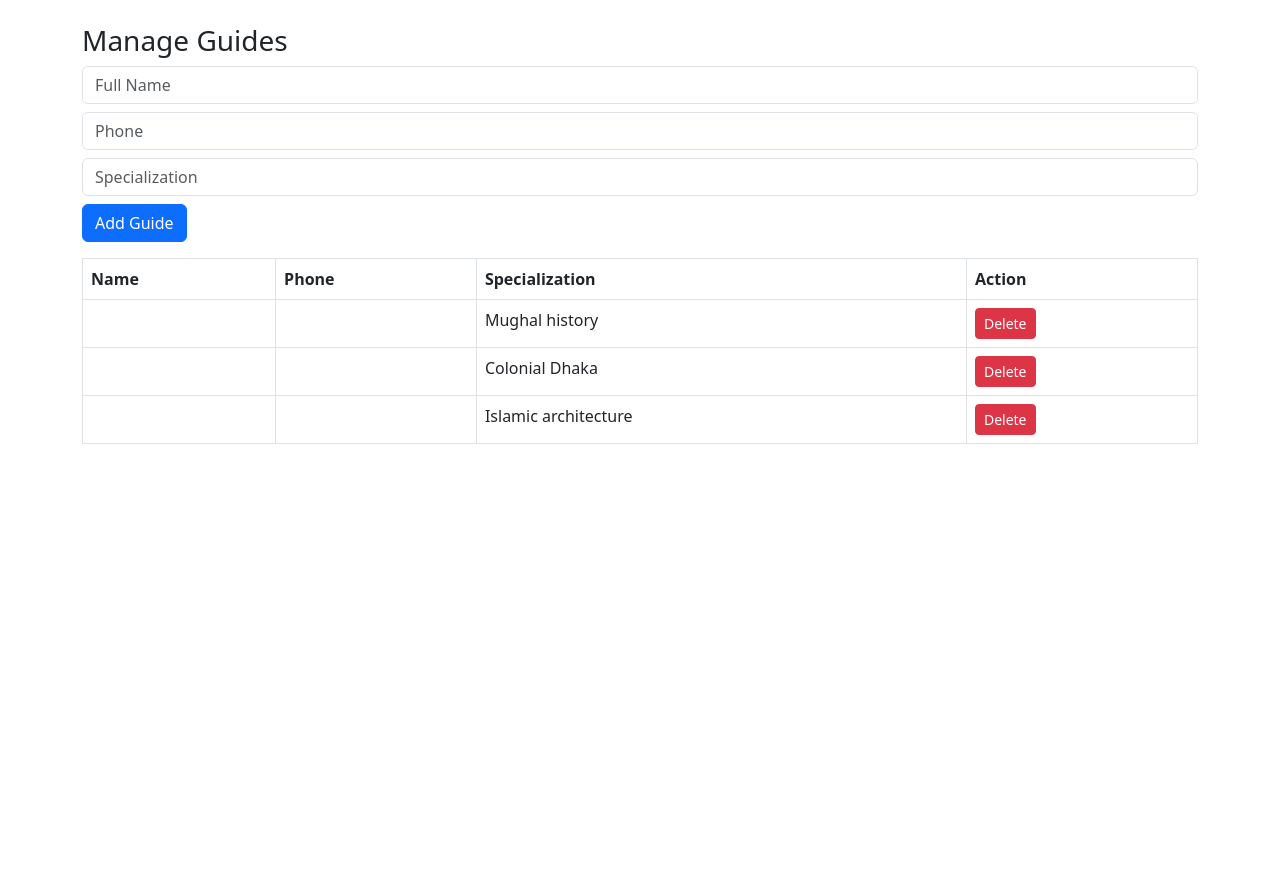
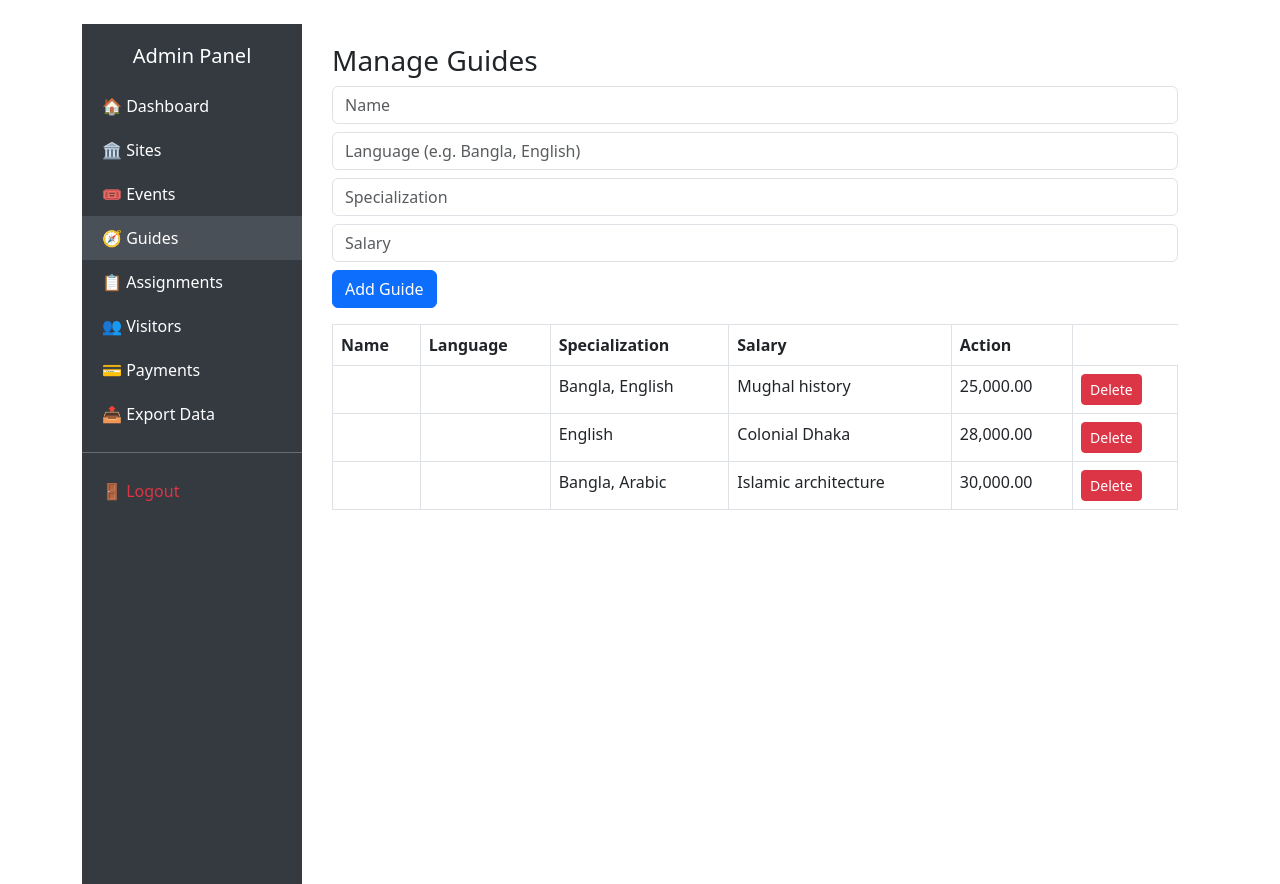
Before and after one commit to Afifa637/Heritage-Database-Project, a PHP site: page /admin/manage_guides.php in a window 1280 px wide. Run offline with PHP 8.4, Linux system fonts and the light colour scheme; a user stored in the database is signed in; data comes from the database, SQL or seed files in the repository; both versions use the stored data as it was after the commit; data that the repository does not hold is empty.

Commit message:
Added Admin Dashboard files

```diff
--- a/admin/dashboard.php
+++ b/admin/dashboard.php
@@ -1,6 +1,7 @@
 <?php
 // admin/dashboard.php
 session_start();
+require_once 'headerFooter.php';
 require_once __DIR__ . '/../includes/db_connect.php';
 if (empty($_SESSION['admin_logged_in'])) {
     header('Location: login.php');
@@ -39,7 +40,7 @@ $stmt = $pdo->query("SELECT status, COUNT(*) as cnt
     FROM Payments GROUP BY status");
 $payment_status = $stmt->fetchAll();
 
-$stmt = $pdo->query("SELECT g.name, COUNT(a.assignment_id) as cnt
+$stmt = $pdo->query("SELECT g.full_name, COUNT(a.assign_id) as cnt
     FROM Guides g
     LEFT JOIN Assignments a ON g.guide_id=a.guide_id
     GROUP BY g.guide_id ORDER BY cnt DESC LIMIT 8");
@@ -218,5 +219,6 @@ $site_ratings = $stmt->fetchAll();
       }
     });
   </script>
+  </div>
 </body>
 </html>
--- a/admin/event_edit.php
+++ b/admin/event_edit.php
@@ -1,5 +1,6 @@
 <?php
 session_start();
+require_once 'headerFooter.php';
 require_once __DIR__ . '/../includes/db_connect.php';
 
 if (empty($_SESSION['admin_logged_in'])) {
@@ -110,5 +111,6 @@ $sites = $pdo->query('SELECT site_id, name FROM HeritageSites ORDER BY name')->f
 </div>
 </form>
 </div>
+</div>
 </body>
 </html>
--- /dev/null
+++ b/admin/headerFooter.php
@@ -0,0 +1,46 @@
+<?php
+if (empty($_SESSION['admin_logged_in'])) {
+    header('Location: login.php');
+    exit;
+}
+?>
+<!doctype html>
+<html lang="en">
+<head>
+  <meta charset="utf-8">
+  <title>@yield('title', 'Admin Panel')</title>
+  <link href="https://cdn.jsdelivr.net/npm/bootstrap@5.3.3/dist/css/bootstrap.min.css" rel="stylesheet">
+  <style>
+    body { background-color: #f8f9fa; }
+    .sidebar {
+      width: 220px; height: 100vh; position: fixed;
+      background: #343a40; color: white; padding-top: 20px;
+    }
+    .sidebar a {
+      color: white; display: block; padding: 10px 20px; text-decoration: none;
+    }
+    .sidebar a:hover, .sidebar a.active {
+      background: #495057;
+    }
+    .content {
+      margin-left: 230px; padding: 20px;
+    }
+  </style>
+</head>
+<body>
+
+<div class="sidebar">
+  <h5 class="text-center mb-3">Admin Panel</h5>
+  <a href="dashboard.php" class="<?= basename($_SERVER['PHP_SELF'])=='dashboard.php'?'active':'' ?>">🏠 Dashboard</a>
+  <a href="manage_sites.php" class="<?= basename($_SERVER['PHP_SELF'])=='manage_sites.php'?'active':'' ?>">🏛 Sites</a>
+  <a href="manage_events.php" class="<?= basename($_SERVER['PHP_SELF'])=='manage_events.php'?'active':'' ?>">🎟 Events</a>
+  <a href="manage_guides.php" class="<?= basename($_SERVER['PHP_SELF'])=='manage_guides.php'?'active':'' ?>">🧭 Guides</a>
+  <a href="manage_assignments.php" class="<?= basename($_SERVER['PHP_SELF'])=='manage_assignments.php'?'active':'' ?>">📋 Assignments</a>
+  <a href="manage_visitors.php" class="<?= basename($_SERVER['PHP_SELF'])=='manage_visitors.php'?'active':'' ?>">👥 Visitors</a>
+  <a href="manage_payments.php" class="<?= basename($_SERVER['PHP_SELF'])=='manage_payments.php'?'active':'' ?>">💳 Payments</a>
+  <a href="export_csv.php" class="<?= basename($_SERVER['PHP_SELF'])=='export_csv.php'?'active':'' ?>">📤 Export Data</a>
+  <hr>
+  <a href="logout.php" class="text-danger">🚪 Logout</a>
+</div>
+
+<div class="content">
--- a/admin/manage_assignments.php
+++ b/admin/manage_assignments.php
@@ -1,5 +1,6 @@
 <?php
 session_start();
+require_once 'headerFooter.php';
 require_once __DIR__ . '/../includes/db_connect.php';
 
 if (empty($_SESSION['admin_logged_in'])) {
@@ -30,7 +31,7 @@ if ($_SERVER['REQUEST_METHOD']==='POST' && isset($_POST['delete_id'])) {
 }
 
 // Fetch assignments
-$assignments = $pdo->query('SELECT a.assignment_id, g.full_name, s.name AS site_name
+$assignments = $pdo->query('SELECT a.assign_id, g.full_name, s.name AS site_name
                             FROM Assignments a
                             JOIN Guides g ON a.guide_id=g.guide_id
                             JOIN HeritageSites s ON a.site_id=s.site_id
@@ -88,7 +89,7 @@ $sites = $pdo->query('SELECT * FROM HeritageSites ORDER BY name')->fetchAll(PDO:
 <td><?= htmlspecialchars($a['site_name']) ?></td>
 <td>
 <form method="post" class="d-inline" onsubmit="return confirm('Remove assignment?');">
-<input type="hidden" name="delete_id" value="<?= $a['assignment_id'] ?>">
+<input type="hidden" name="delete_id" value="<?= $a['assign_id'] ?>">
 <input type="hidden" name="csrf_token" value="<?= $_SESSION['csrf_token'] ?>">
 <button type="submit" class="btn btn-sm btn-danger">Remove</button>
 </form>
@@ -98,5 +99,6 @@ $sites = $pdo->query('SELECT * FROM HeritageSites ORDER BY name')->fetchAll(PDO:
 </tbody>
 </table>
 </div>
+</div>
 </body>
 </html>
--- a/admin/manage_guides.php
+++ b/admin/manage_guides.php
@@ -1,12 +1,23 @@
 <?php
 session_start();
+require_once 'headerFooter.php';
 require_once __DIR__ . '/../includes/db_connect.php';
-if (empty($_SESSION['admin_logged_in'])) { header("Location: login.php"); exit; }
+if (empty($_SESSION['admin_logged_in'])) {
+    header("Location: login.php");
+    exit;
+}
 
 if ($_SERVER['REQUEST_METHOD'] === 'POST') {
     if (isset($_POST['add'])) {
-        $stmt = $pdo->prepare("INSERT INTO Guides (full_name,phone,specialization) VALUES (?,?,?)");
-        $stmt->execute([$_POST['name'], $_POST['phone'], $_POST['spec']]);
+        // Insert according to actual table structure
+        $stmt = $pdo->prepare("INSERT INTO Guides (name, language, specialization, salary) VALUES (?, ?, ?, ?)");
+        $stmt->execute([
+            $_POST['full_name'],
+            $_POST['phone'],
+            $_POST['language'],
+            $_POST['specialization'],
+            $_POST['salary']
+        ]);
     }
     if (isset($_POST['delete'])) {
         $pdo->prepare("DELETE FROM Guides WHERE guide_id=?")->execute([$_POST['delete']]);
@@ -16,24 +27,30 @@ $guides = $pdo->query("SELECT * FROM Guides")->fetchAll();
 ?>
 <!doctype html>
 <html>
-<head><title>Manage Guides</title>
-<link href="https://cdn.jsdelivr.net/npm/bootstrap@5.3.0/dist/css/bootstrap.min.css" rel="stylesheet">
+<head>
+  <title>Manage Guides</title>
+  <link href="https://cdn.jsdelivr.net/npm/bootstrap@5.3.0/dist/css/bootstrap.min.css" rel="stylesheet">
 </head>
 <body class="container py-4">
 <h3>Manage Guides</h3>
+
 <form method="post" class="mb-3">
-  <input name="name" class="form-control mb-2" placeholder="Full Name">
-  <input name="phone" class="form-control mb-2" placeholder="Phone">
-  <input name="spec" class="form-control mb-2" placeholder="Specialization">
+  <input name="name" class="form-control mb-2" placeholder="Name" required>
+  <input name="language" class="form-control mb-2" placeholder="Language (e.g. Bangla, English)" required>
+  <input name="spec" class="form-control mb-2" placeholder="Specialization" required>
+  <input name="salary" class="form-control mb-2" placeholder="Salary" type="number" step="0.01" required>
   <button class="btn btn-primary" name="add">Add Guide</button>
 </form>
+
 <table class="table table-bordered">
-<tr><th>Name</th><th>Phone</th><th>Specialization</th><th>Action</th></tr>
+<tr><th>Name</th><th>Language</th><th>Specialization</th><th>Salary</th><th>Action</th></tr>
 <?php foreach ($guides as $g): ?>
 <tr>
   <td><?= htmlspecialchars($g['full_name']) ?></td>
   <td><?= htmlspecialchars($g['phone']) ?></td>
+  <td><?= htmlspecialchars($g['language']) ?></td>
   <td><?= htmlspecialchars($g['specialization']) ?></td>
+  <td><?= number_format($g['salary'], 2) ?></td>
   <td>
     <form method="post" style="display:inline">
       <button class="btn btn-sm btn-danger" name="delete" value="<?= $g['guide_id'] ?>">Delete</button>
@@ -42,5 +59,6 @@ $guides = $pdo->query("SELECT * FROM Guides")->fetchAll();
 </tr>
 <?php endforeach; ?>
 </table>
+
 </body>
 </html>
--- a/admin/manage_payments.php
+++ b/admin/manage_payments.php
@@ -1,5 +1,6 @@
 <?php
 session_start();
+require_once 'headerFooter.php';
 require_once __DIR__ . '/../includes/db_connect.php';
 if (empty($_SESSION['admin_logged_in'])) { header("Location: login.php"); exit; }
 
@@ -29,5 +30,6 @@ $payments = $pdo->query("SELECT p.*,b.visitor_id,s.name AS site_name
 </tr>
 <?php endforeach; ?>
 </table>
+</div>
 </body>
 </html>
--- a/admin/manage_sites.php
+++ b/admin/manage_sites.php
@@ -1,5 +1,6 @@
 <?php
 session_start();
+require_once 'headerFooter.php';
 require_once __DIR__ . '/../includes/db_connect.php'; // ensure this returns a $pdo PDO instance
 
 // ---------- AUTH ----------
@@ -316,5 +317,6 @@ body { background-color: #f8f9fa; }
         <?php endif; ?>
     <?php endif; ?>
 </div>
+</div>
 </body>
 </html>
--- a/admin/manage_visitors.php
+++ b/admin/manage_visitors.php
@@ -1,4 +1,5 @@
 <?php
+require_once 'headerFooter.php';
 require_once __DIR__ . '/../includes/db_connect.php';
 require_once __DIR__ . '/../includes/auth.php';
 requireAdminLogin();
@@ -20,3 +21,4 @@ $visitors = $stmt->fetchAll();
   </tr>
 <?php endforeach; ?>
 </table>
+</div>
--- a/admin/site_edit.php
+++ b/admin/site_edit.php
@@ -1,5 +1,6 @@
 <?php
 session_start();
+require_once 'headerFooter.php';
 require_once __DIR__ . '/../includes/db_connect.php';
 if (empty($_SESSION['admin_logged_in'])) { header("Location: login.php"); exit; }
 
@@ -58,5 +59,6 @@ if ($_SERVER['REQUEST_METHOD'] === 'POST') {
   <button class="btn btn-success">Save</button>
   <a class="btn btn-secondary" href="manage_sites.php">Cancel</a>
 </form>
+</div>
 </body>
 </html>
--- a/admin/visitor_details.php
+++ b/admin/visitor_details.php
@@ -1,4 +1,5 @@
 <?php
+require_once 'headerFooter.php';
 require_once __DIR__ . '/../includes/db_connect.php';
 require_once __DIR__ . '/../includes/auth.php';
 requireAdminLogin();
@@ -174,3 +175,4 @@ $avg_rating = $stmt->fetchColumn();
 </tr>
 <?php endforeach; ?>
 </table>
+</div>
--- a/booking_process.php
+++ b/booking_process.php
@@ -15,7 +15,7 @@ $tickets  = isset($_POST['no_of_tickets']) ? (int)$_POST['no_of_tickets'] : 1;
 $tickets  = max(1, $tickets);
 
 // Allowed payment methods
-$allowed_methods = ['bkash','nagad','rocket','card'];
+$allowed_methods = ['bkash','nagad','rocket','card', 'bank_transfer'];
 $method = isset($_POST['method']) ? strtolower(trim($_POST['method'])) : 'bkash';
 if (!in_array($method, $allowed_methods, true)) {
     $method = 'bkash'; // fallback
```
Also changed, not shown: admin/manage_events.php (+14 -9 lines), sql/db_schema.sql (+6 -2 lines).
